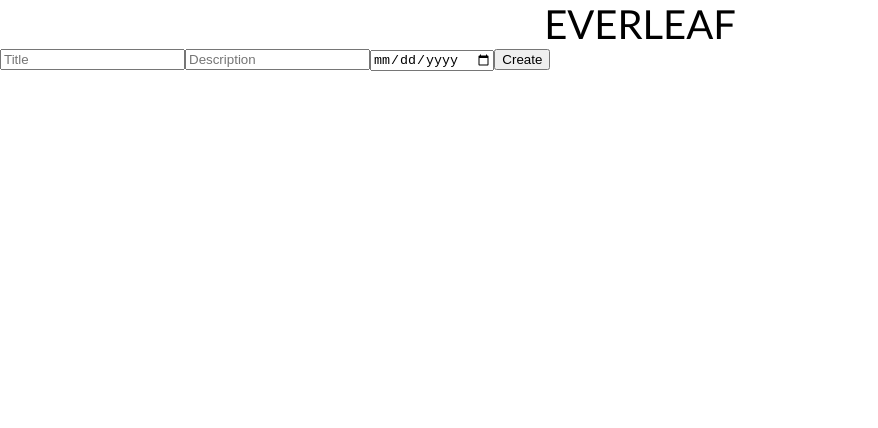
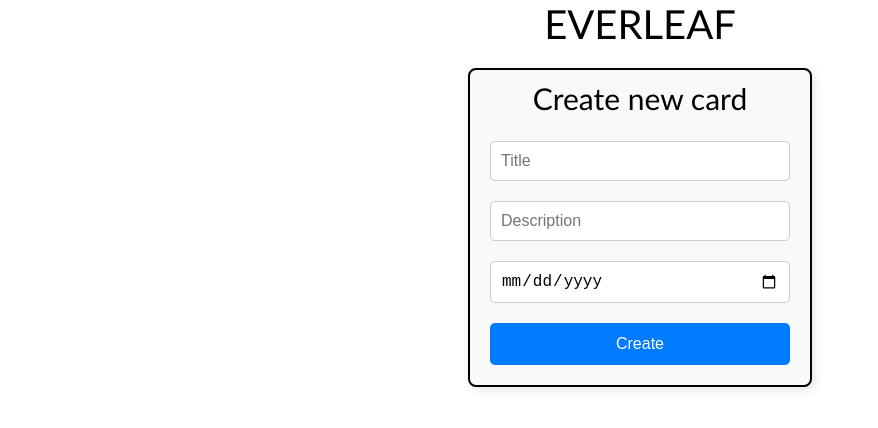
Before and after one commit to AndreiCIlies/Everleaf, a React (Create React App) app: page /create in a window 1280 px wide. Shown: the top 428 px of the page, without its empty margins (0-878 px from the left). Built offline with nearby package versions, Linux system fonts and the light colour scheme.

Commit message:
Added styles for the card creation form

```diff
--- a/src/components/CreateCard.js
+++ b/src/components/CreateCard.js
@@ -1,5 +1,6 @@
 import { useState } from 'react';
 import { useNavigate } from 'react-router-dom';
+import '../styles/CreateCard.css';
 
 const CreateCard = ({ setCards }) => {
     const [title, setTitle] = useState('');
@@ -20,6 +21,7 @@ const CreateCard = ({ setCards }) => {
     return (
         <div className="create-card">
             <form onSubmit={handleSubmit}>
+                <h2>Create new card</h2>
                 <input
                     type="text"
                     placeholder="Title"
@@ -27,6 +29,7 @@ const CreateCard = ({ setCards }) => {
                     onChange={(e) => setTitle(e.target.value)}
                     required
                 />
+                <br/>
                 <input
                     type="text"
                     placeholder="Description"
@@ -34,12 +37,14 @@ const CreateCard = ({ setCards }) => {
                     onChange={(e) => setDescription(e.target.value)}
                     required
                 />
+                <br/>
                 <input
                     type="date"
                     value={date}
                     onChange={(e) => setDate(e.target.value)}
                     required
                 />
+                <br/>
                 <button type="submit">Create</button>
             </form>
         </div>
--- /dev/null
+++ b/src/styles/CreateCard.css
@@ -0,0 +1,43 @@
+.create-card h2 {
+    text-align: center;
+    font-family: 'Optima';
+    font-size: 30px;
+    font-weight: 500;
+    margin-top: -10px;
+}
+
+.create-card form {
+    width: 300px;
+    margin: 20px auto;
+    padding: 20px;
+    border: 2px solid black;
+    border-radius: 8px;
+    background-color: #f9f9f9;
+    box-shadow: 3px 3px 10px rgba(0, 0, 0, 0.1);
+}
+
+.create-card input {
+    width: 100%;
+    padding: 10px;
+    font-size: 16px;
+    border: 1px solid #ccc;
+    border-radius: 5px;
+    display: block;
+    box-sizing: border-box;
+}
+
+.create-card button {
+    width: 100%;
+    padding: 12px;
+    font-size: 16px;
+    background-color: #007bff;
+    color: white;
+    border: none;
+    border-radius: 5px;
+    cursor: pointer;
+    transition: background-color 0.3s;
+}
+
+.create-card button:hover {
+    background-color: #0056b3;
+}
```
